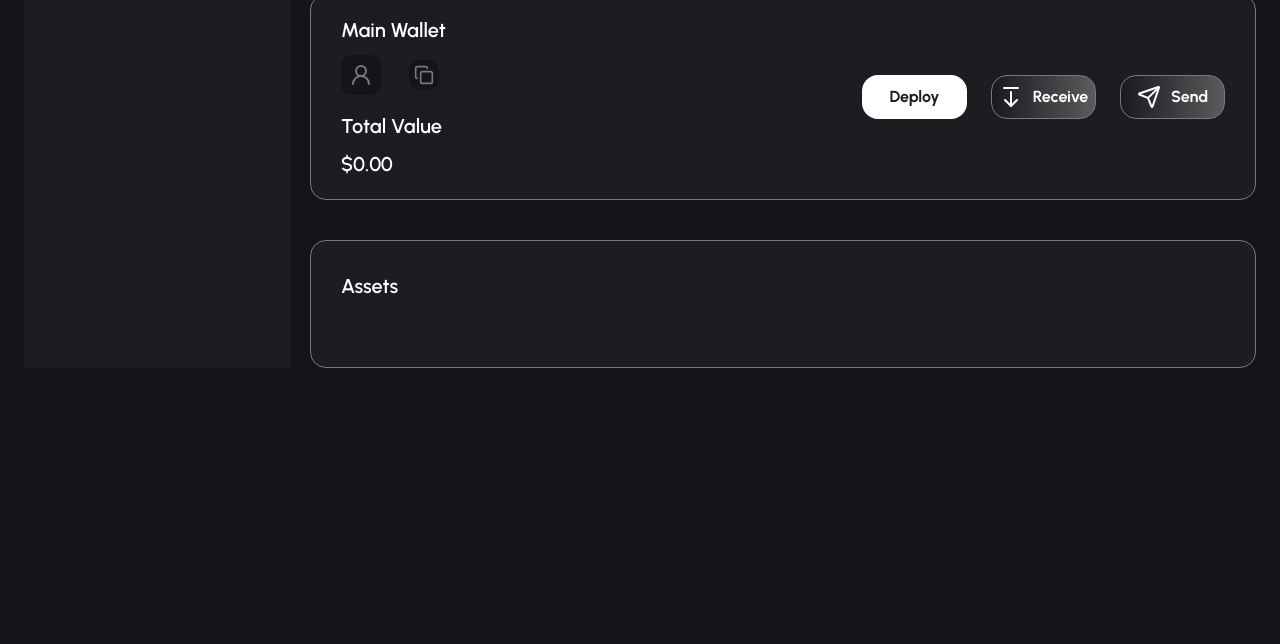
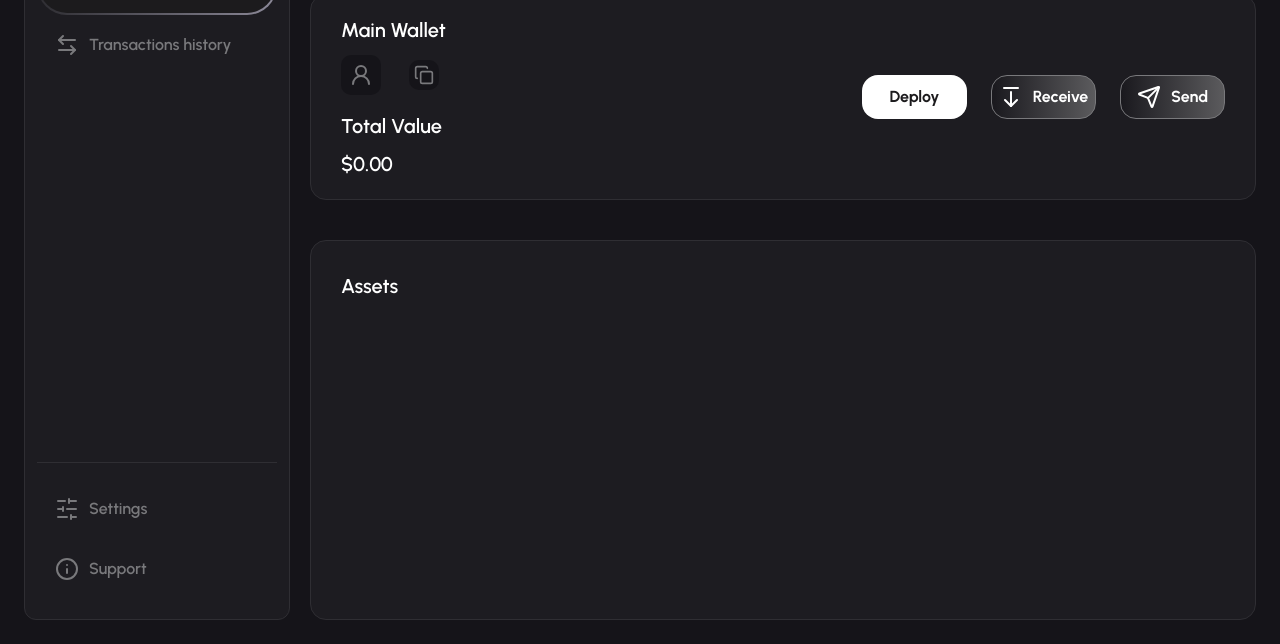
Before and after one commit to ZpokenWeb3/nil-snap, a Gatsby site in the folder packages/site/: page / in a window 1280 px wide. Shown: the part 156-800 px from the top of the page. Built offline with nearby package versions, Linux system fonts and the light colour scheme; Gatsby itself is replaced by a stand-in of ours.

Commit message:
add sidebar

```diff
--- a/packages/site/src/App.tsx
+++ b/packages/site/src/App.tsx
@@ -1,6 +1,7 @@
 import { type FunctionComponent, type ReactNode, useEffect } from 'react';
 
 import { Header } from './components/Header';
+import { Sidebar } from './components/Sidebar';
 import { useMetaMaskContext } from './hooks/MetamaskContext';
 import { useStore } from './state';
 import { walletSelector } from './state/wallet';
@@ -32,8 +33,8 @@ export const App: FunctionComponent<AppProps> = ({ children }) => {
   return (
     <div className="flex flex-col gap-5 pt-5 px-6 h-screen m-0 pb-6">
       <Header />
-      <div className="flex gap-5 overflow-y-hidden">
-        <aside className="basis-[266px] bg-card ">asd</aside>
+      <div className="flex gap-5 overflow-y-hidden flex-grow">
+        <Sidebar />
         <div className="flex-1">{children}</div>
       </div>
     </div>
--- a/packages/site/src/components/ScrollableTableWrapper.tsx
+++ b/packages/site/src/components/ScrollableTableWrapper.tsx
@@ -6,7 +6,7 @@ export const ScrollableTableWrapper = ({
   children: ReactNode;
 }) => {
   return (
-    <div className="grow bg-card flex flex-col h-full min-h-0 border-[0.5px] border-border rounded-lg px-[30px] pt-[30px] pb-[26px]">
+    <div className="grow bg-card flex flex-col h-full min-h-0 border-[0.5px] border-border-secondary rounded-lg px-[30px] pt-[30px] pb-[26px]">
       {children}
     </div>
   );
--- a/packages/site/src/components/Sidebar.tsx
+++ b/packages/site/src/components/Sidebar.tsx
@@ -1,7 +1,90 @@
+import { Link } from 'gatsby';
+import {
+  ArrowLeftRight,
+  Info,
+  LayoutDashboard,
+  SlidersHorizontal,
+} from 'lucide-react';
 import React from 'react';
 
+import { cn } from '../lib/utils';
+
+const mainLinks = [
+  {
+    label: 'Dashboard',
+    href: '/',
+    icon: <LayoutDashboard className="zise-6" />,
+  },
+  {
+    label: 'Transactions history',
+    href: '/transactions',
+    icon: <ArrowLeftRight className="zise-6" />,
+  },
+];
+
+const downLinks = [
+  {
+    label: 'Settings',
+    href: '/settings',
+    icon: <SlidersHorizontal className="zise-6" />,
+  },
+  {
+    label: 'Support',
+    href: '/support',
+    icon: <Info className="zise-6" />,
+  },
+];
 export const Sidebar = () => {
+  const isActive = (href: string) => {
+    if (location.pathname === '/' && href === '/') return true;
+    return href !== '/' && location.pathname.includes(href);
+  };
+
   return (
-    <aside className="h-screen sticky top-0 bg-red-900">// Fixed Sidebar</aside>
+    <aside className="basis-[266px] bg-card flex flex-col justify-between py-5 px-3 border-[0.8px] border-border-secondary rounded-sm">
+      <div className="flex flex-col">
+        {mainLinks.map((i) => (
+          <Link
+            to={i.href}
+            key={i.href}
+            className={cn(
+              'h-[60px] text-base font-semibold text-muted-foreground',
+              isActive(i.href) &&
+                'text-foreground font-bold p-[2px] rounded-[30px] bg-gradient-to-r from-[#2E2D32] to-[#8C8998]',
+            )}
+          >
+            <div
+              className={cn(
+                'flex items-center gap-[10px] bg-card h-full px-[18px]',
+                isActive(i.href) && 'bg-icon-background rounded-[30px]',
+              )}
+            >
+              <div>{i.icon}</div>
+              <p>{i.label}</p>
+            </div>
+          </Link>
+        ))}
+      </div>
+      <div className="flex flex-col pt-4 border-t-[0.7px] border-border-secondary">
+        {downLinks.map((i) => (
+          <Link
+            to={i.href}
+            key={i.href}
+            className={cn(
+              'h-[60px] text-base font-semibold text-muted-foreground',
+            )}
+          >
+            <div
+              className={cn(
+                'flex items-center gap-[10px] bg-card  h-full px-[18px]',
+              )}
+            >
+              <div>{i.icon}</div>
+              <p>{i.label}</p>
+            </div>
+          </Link>
+        ))}
+      </div>
+    </aside>
   );
 };
--- a/packages/site/src/components/WalletInfo.tsx
+++ b/packages/site/src/components/WalletInfo.tsx
@@ -12,7 +12,7 @@ export const WalletInfo = () => {
   const { selectedAccount, deploy } = useStore(walletSelector);
 
   return (
-    <div className="bg-card mb-[10px] px-[30px] py-5 border-[0.5px] border-border rounded-lg flex justify-between items-center">
+    <div className="bg-card mb-[10px] px-[30px] py-5 border-[0.5px] border-border-secondary rounded-lg flex justify-between items-center">
       <div className="flex flex-col gap-2">
         <p className="text-xl leading-[30px] font-semibold pb-[2px]">
           Main Wallet
--- /dev/null
+++ b/packages/site/src/pages/support.tsx
@@ -0,0 +1,5 @@
+const About = () => {
+  return <div>Aboutƒ</div>;
+};
+
+export default About;
--- /dev/null
+++ b/packages/site/src/pages/transactions.tsx
@@ -0,0 +1,5 @@
+const About = () => {
+  return <div>Aboutƒ</div>;
+};
+
+export default About;
--- a/packages/site/src/style/globals.css
+++ b/packages/site/src/style/globals.css
@@ -62,7 +62,7 @@
 
 @layer base {
   * {
-    @apply border-border;
+    @apply border-border-secondary;
   }
   body {
     @apply bg-background text-foreground font-urbanist;
```
Also changed, not shown: packages/site/src/pages/settings.tsx (renamed from packages/site/src/pages/about.tsx).
